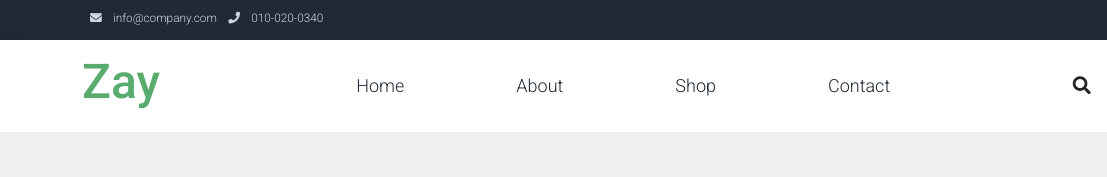
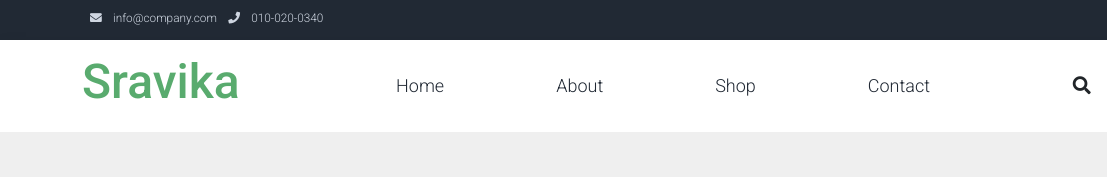
Before and after one commit to sravika08/Day1, a plain HTML site: page index.html in a window 1280 px wide. Shown: the top 177 px of the page, 0-1107 px from the left. Drawn offline with Linux system fonts and the light colour scheme.

Commit message:
Update index.html
changed name

```diff
--- a/index.html
+++ b/index.html
@@ -53,7 +53,7 @@ https://templatemo.com/tm-559-zay-shop
         <div class="container d-flex justify-content-between align-items-center">
 
             <a class="navbar-brand text-success logo h1 align-self-center" href="index.html">
-                Zay
+                Sravika
             </a>
 
             <button class="navbar-toggler border-0" type="button" data-bs-toggle="collapse" data-bs-target="#templatemo_main_nav" aria-controls="navbarSupportedContent" aria-expanded="false" aria-label="Toggle navigation">
```
